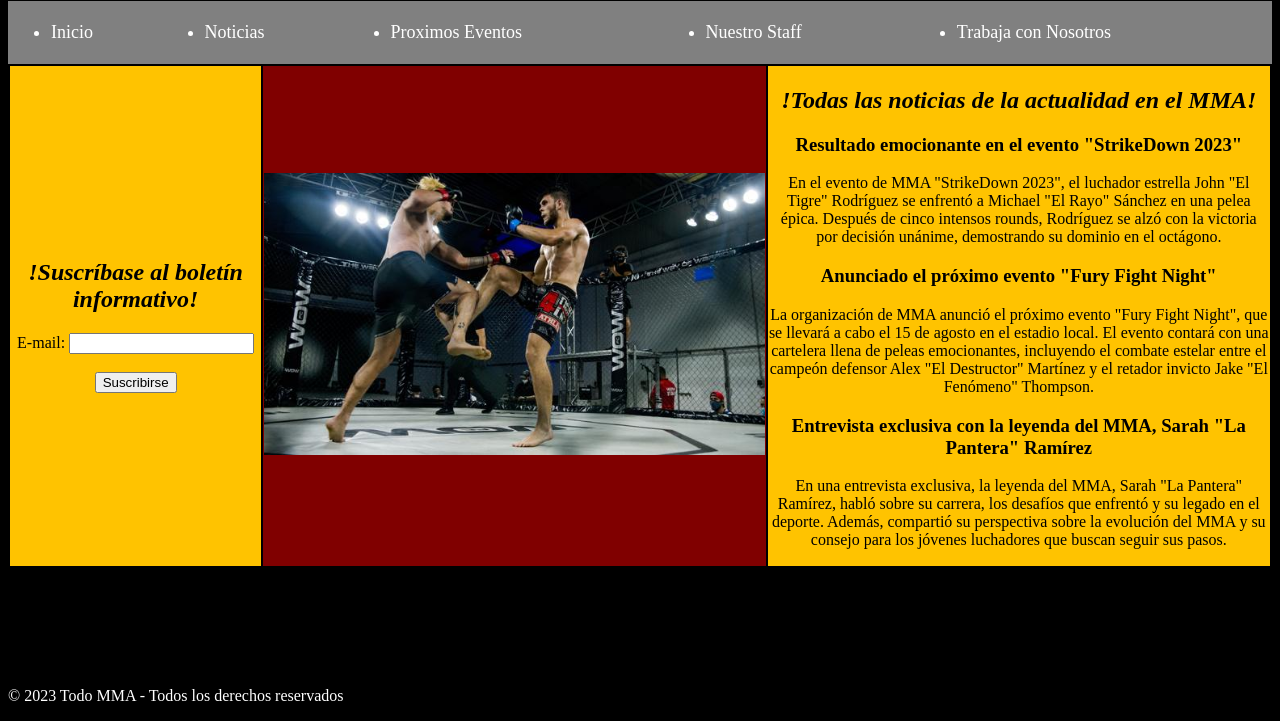
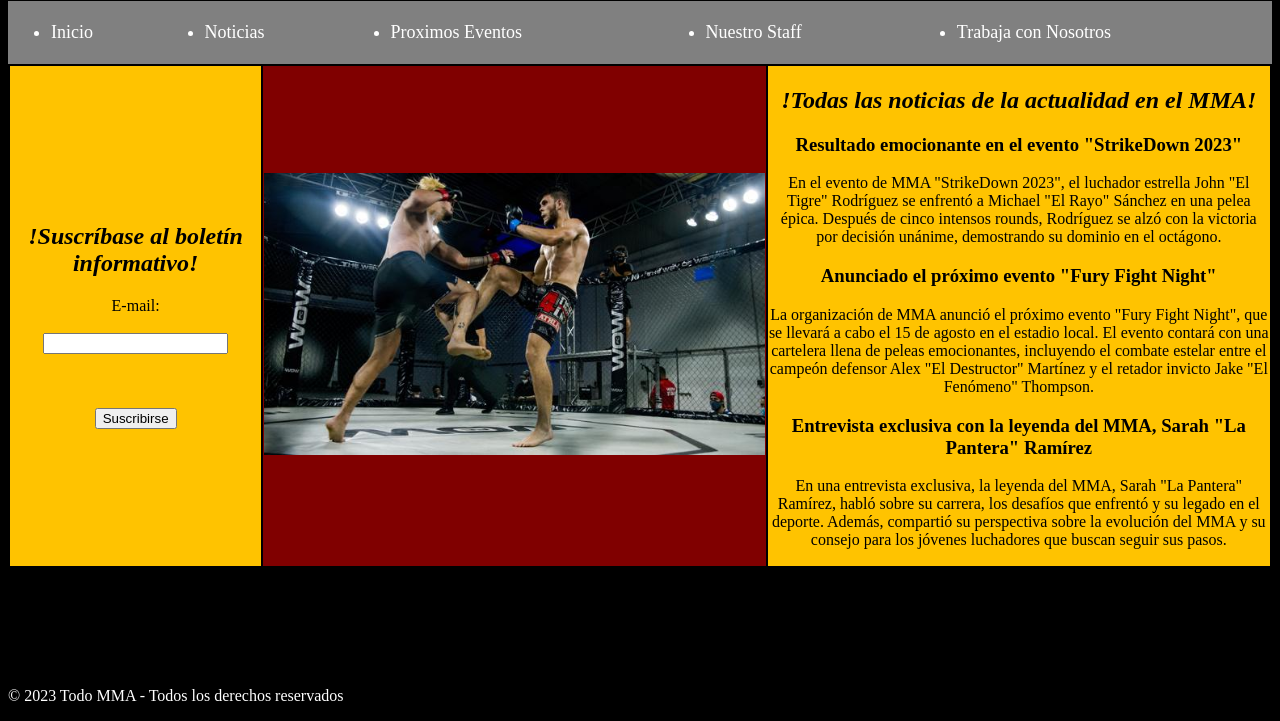
Before and after one commit to stevenayal/mma, a plain HTML site: page index.html in a window 1280 px wide. Shown: the part 79-800 px from the top of the page. Drawn offline with Linux system fonts and the light colour scheme.

Commit message:
actualizacion 2

```diff
--- a/index.html
+++ b/index.html
@@ -34,8 +34,8 @@
                         <!-- formulario para recibir el boletín informativo -->
                         <form class="form">
                             <h2 class="index_main">!Suscríbase al boletín informativo!</h2>
-                            <label for="email">E-mail:</label>
-                            <input type="text" id="email" name="email"><br><br>
+                            <label for="email">E-mail:</label><br><br>
+                            <input type="text" id="email" name="email"><br><br><br><br>
                             <input type="submit" value="Suscribirse">
                         </form>
                     </section>
```
